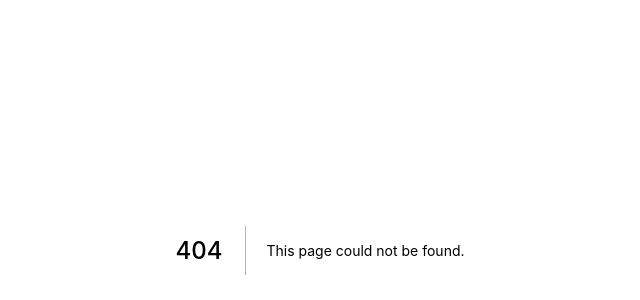
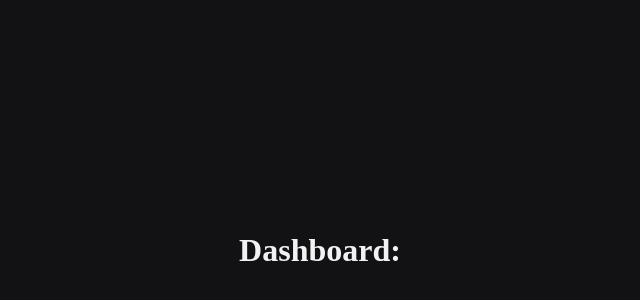
Before and after one commit to wfl-junior/rocketseat-ignite-nextauth, a Next.js app: page /dashboard in a window 1280 px wide. Before the commit this address had no page. Shown: the part 150-450 px from the top of the page, without its empty margins (320-960 px from the left). Built offline with nearby package versions, Linux system fonts and the light colour scheme.

Commit message:
Salvando dados do usuário

```diff
--- a/src/contexts/AuthContext.tsx
+++ b/src/contexts/AuthContext.tsx
@@ -1,5 +1,12 @@
-import { createContext, useCallback, useContext } from "react";
+import Router from "next/router";
+import { createContext, useCallback, useContext, useState } from "react";
 import { api } from "../services/api";
+
+interface User {
+  email: string;
+  permissions: string[];
+  roles: string[];
+}
 
 interface SignInCredentials {
   email: string;
@@ -9,6 +16,7 @@
 interface AuthContextData {
   signIn(credentials: SignInCredentials): Promise<void>;
   isAuthenticated: boolean;
+  user: User | null;
 }
 
 const AuthContext = createContext({} as AuthContextData);
@@ -22,19 +30,27 @@
 export const AuthContextProvider: React.FC<AuthContextProviderProps> = ({
   children,
 }) => {
-  const isAuthenticated = false;
+  const [user, setUser] = useState<User | null>(null);
 
   const signIn: AuthContextData["signIn"] = useCallback(async credentials => {
     try {
       const response = await api.post("/sessions", credentials);
-      console.log(response.data);
+      const { permissions, roles } = response.data;
+
+      setUser({
+        email: credentials.email,
+        permissions,
+        roles,
+      });
+
+      Router.push("/dashboard");
     } catch (error) {
       console.log({ error });
     }
   }, []);
 
   return (
-    <AuthContext.Provider value={{ signIn, isAuthenticated }}>
+    <AuthContext.Provider value={{ signIn, isAuthenticated: !!user, user }}>
       {children}
     </AuthContext.Provider>
   );
--- /dev/null
+++ b/src/pages/dashboard.tsx
@@ -0,0 +1,10 @@
+import { NextPage } from "next";
+import { useAuthContext } from "../contexts/AuthContext";
+
+const Dashboard: NextPage = () => {
+  const { user } = useAuthContext();
+
+  return <h1>Dashboard: {user?.email}</h1>;
+};
+
+export default Dashboard;
--- a/src/styles/globals.css
+++ b/src/styles/globals.css
@@ -12,6 +12,7 @@
   justify-content: center;
   min-height: 100vh;
   background-color: #121214;
+  color: #f2f2f2;
 }
 
 form {
```
Also changed, not shown: src/styles/Home.module.css (added).
